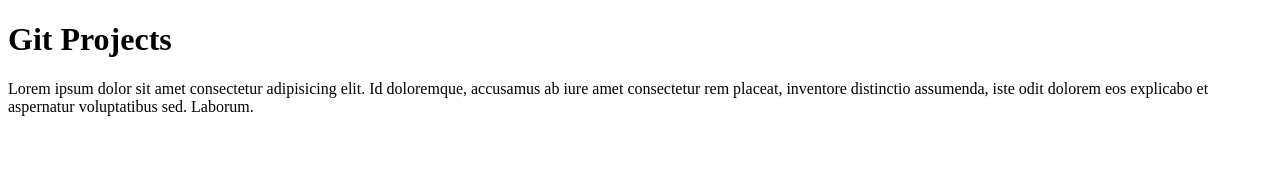
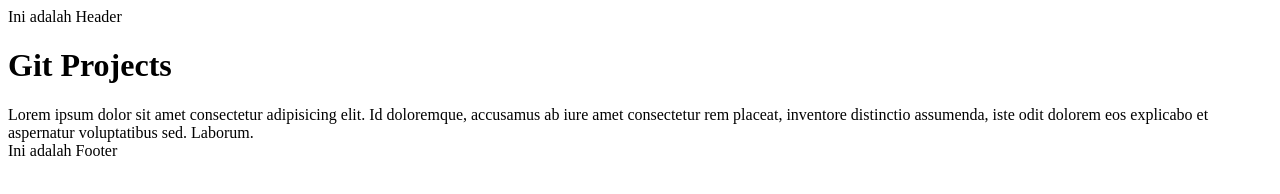
Before and after one commit to LuizZ808/githubProject, a plain HTML site: page index.html in a window 1280 px wide. Drawn offline with Linux system fonts and the light colour scheme.

Commit message:
Membuat Header dan Footer

```diff
--- a/index.html
+++ b/index.html
@@ -6,8 +6,14 @@
     <title>Document</title>
 </head>
 <body>
+
+    <header>Ini adalah Header</header>
+
     <h1>Git Projects</h1>
 
     <div>Lorem ipsum dolor sit amet consectetur adipisicing elit. Id doloremque, accusamus ab iure amet consectetur rem placeat, inventore distinctio assumenda, iste odit dolorem eos explicabo et aspernatur voluptatibus sed. Laborum.</div>
+
+    <footer>Ini adalah Footer</footer>
+
 </body>
 </html>
```
